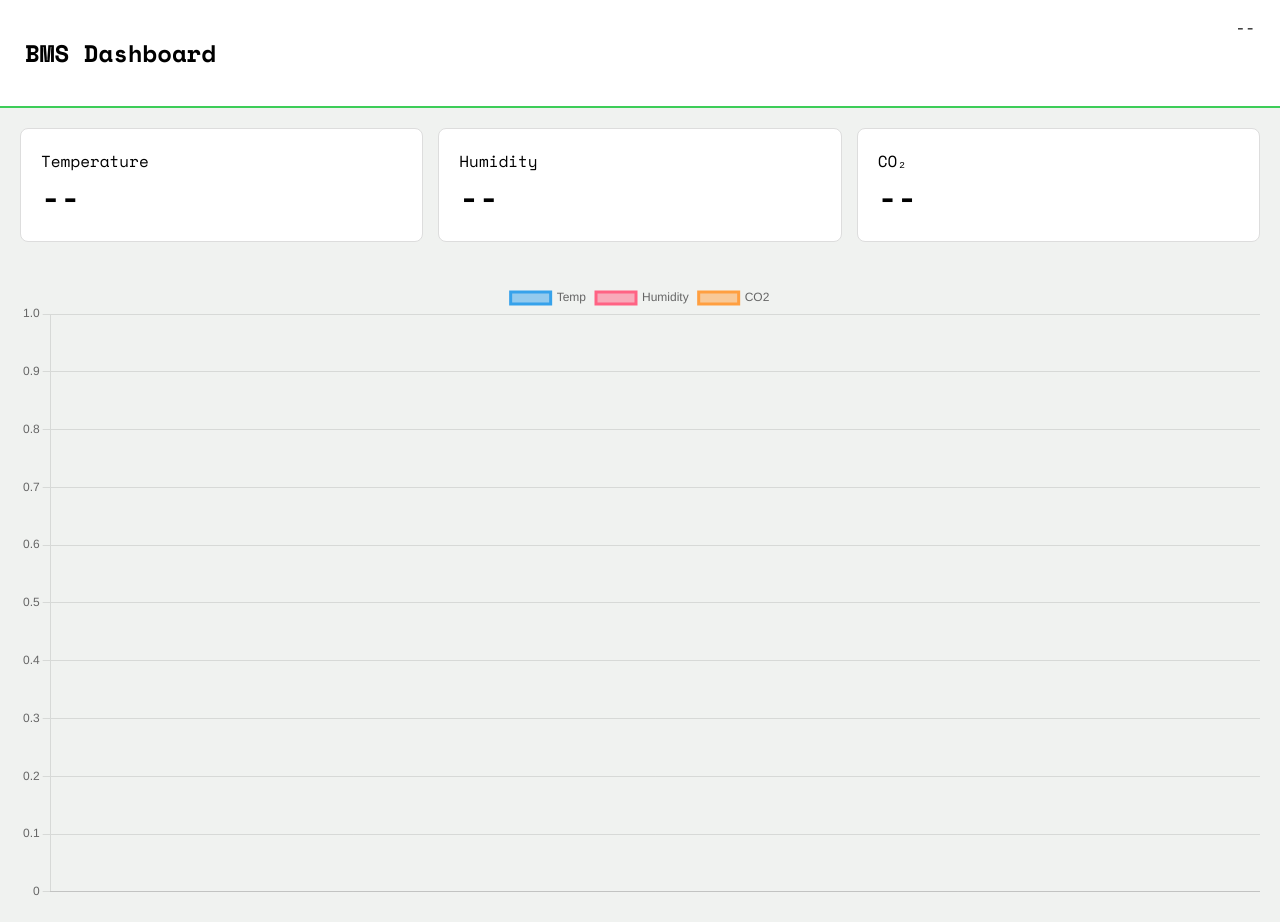
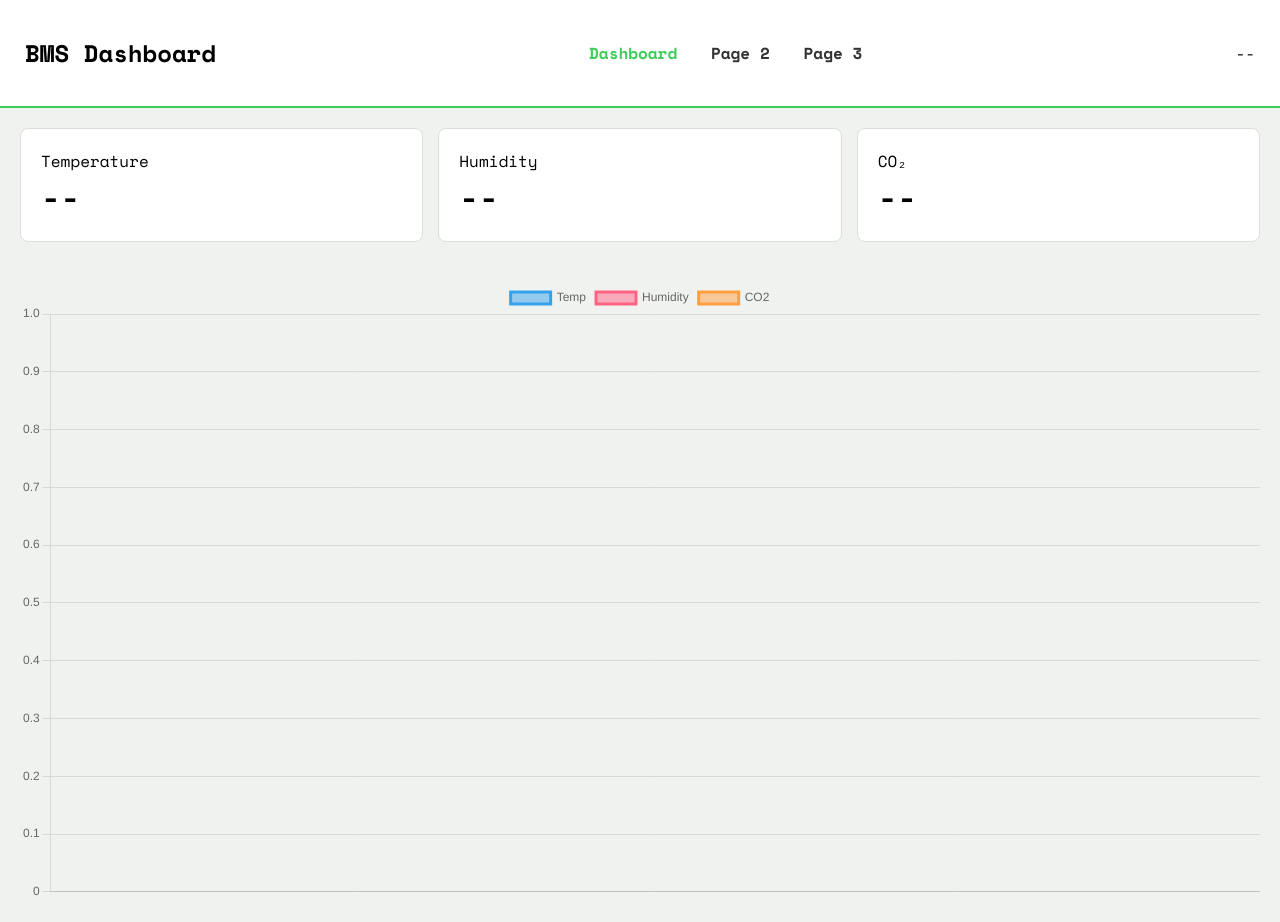
Before and after one commit to ShubhamKalghatgi/BMS_dashboard, a plain HTML site: page index.html in a window 1280 px wide. Drawn offline with nearby package versions, Linux system fonts and the light colour scheme; no server answers.

Commit message:
Update index.html

```diff
--- a/index.html
+++ b/index.html
@@ -12,20 +12,30 @@
 <script src="https://cdn.jsdelivr.net/npm/chart.js"></script>
 
 <style>
-/* ===== KEEPING YOUR ORIGINAL UI EXACT ===== */
 body {
   background: #f0f2f0;
   font-family: 'Space Mono', monospace;
   margin: 0;
 }
 
-/* Simple clean styling (trimmed but same feel) */
 header {
   padding: 15px 25px;
   background: white;
   border-bottom: 2px solid #3DCD58;
   display: flex;
   justify-content: space-between;
+  align-items: center;
+}
+
+nav a {
+  margin: 0 12px;
+  text-decoration: none;
+  color: #333;
+  font-weight: 600;
+}
+
+nav a:hover {
+  color: #3DCD58;
 }
 
 .cards {
@@ -56,7 +66,17 @@ header {
 <body>
 
 <header>
+  <!-- LEFT -->
   <h2>BMS Dashboard</h2>
+
+  <!-- CENTER TABS -->
+  <nav>
+    <a href="index.html" style="color:#3DCD58;">Dashboard</a>
+    <a href="page2.html">Page 2</a>
+    <a href="page3.html">Page 3</a>
+  </nav>
+
+  <!-- RIGHT -->
   <div id="headerTime">--</div>
 </header>
 
@@ -118,7 +138,6 @@ async function loadData() {
 
     const latest = feeds[feeds.length - 1];
 
-    // update cards
     document.getElementById("valTemp").innerText = latest.field1 || "--";
     document.getElementById("valHum").innerText = latest.field2 || "--";
     document.getElementById("valCO2").innerText = latest.field3 || "--";
@@ -126,7 +145,6 @@ async function loadData() {
     document.getElementById("headerTime").innerText =
       new Date(latest.created_at).toLocaleString();
 
-    // update chart
     chart.data.labels = feeds.map(f => new Date(f.created_at).toLocaleTimeString());
     chart.data.datasets[0].data = feeds.map(f => f.field1);
     chart.data.datasets[1].data = feeds.map(f => f.field2);
```
